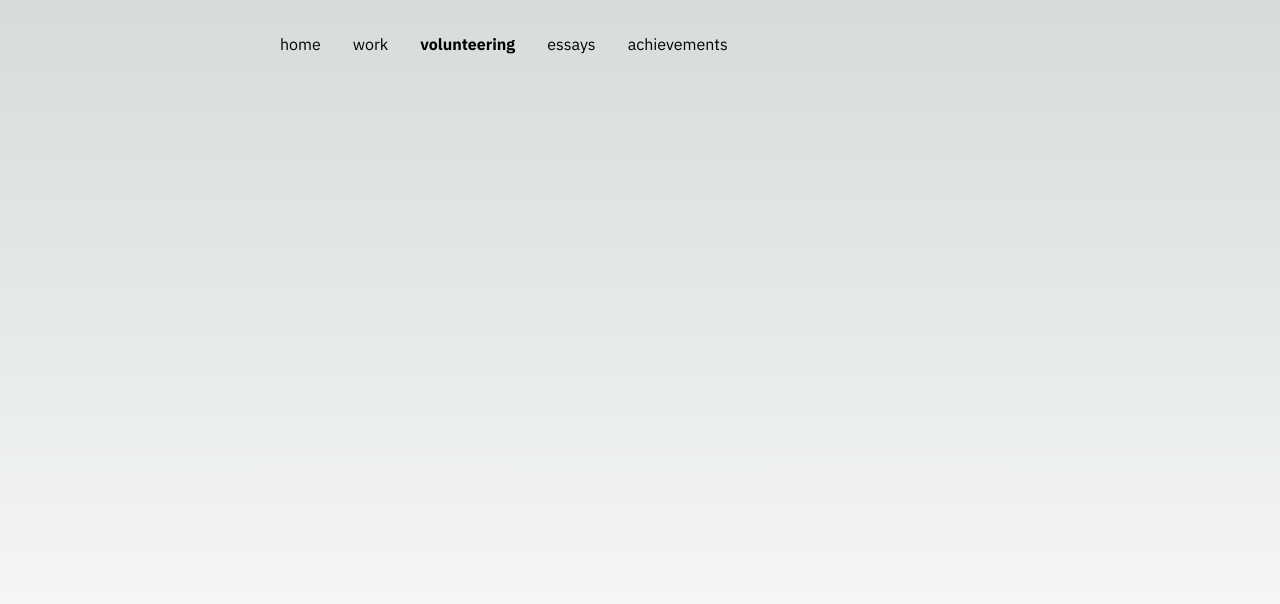
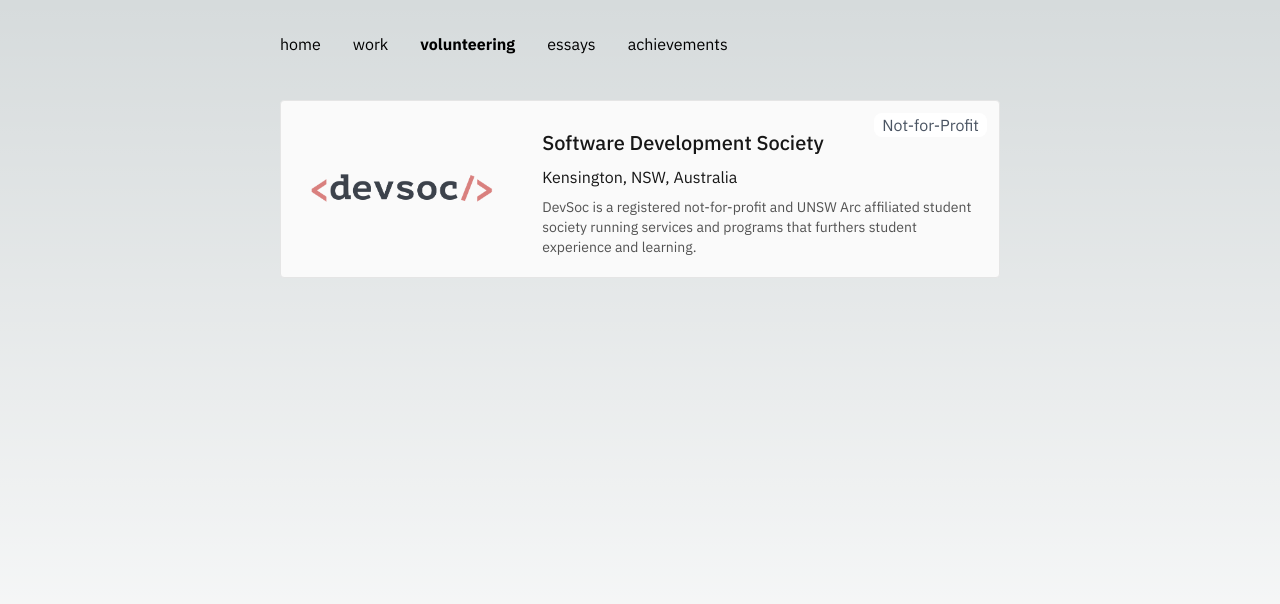
Before and after one commit to 3bobchen/point-clare, a Next.js app: page /volunteering in a window 1280 px wide. Shown: the top 604 px of the page. Built offline with nearby package versions, Linux system fonts and the light colour scheme.

Commit message:
volunteering start

```diff
--- a/src/app/page.tsx
+++ b/src/app/page.tsx
@@ -254,7 +254,7 @@ export default function Home() {
       <div className="my-8 px-6 flex flex-row space-x-2 w-full h-14">
         <div
           className="border border-neutral-200 dark:border-neutral-700 bg-white dark:bg-neutral-800 rounded flex items-center justify-between px-3 py-4">
-          <a href="https://unswfintech.com">
+          <a href="https://devsoc.app">
             <Image
               alt=""
               src="https://media.licdn.com/dms/image/D560BAQE_rkSk_pK13w/company-logo_200_200/0/1701169794961?e=2147483647&v=beta&t=nqdTXohRdKpMvtNcg86F7sUpKEgO9zhXRnD0hGbn3CU"
@@ -300,7 +300,7 @@ export default function Home() {
             return
           } else if (idx % 2 != 0) {
             return (
-              <div className="w-full px-6 pb-8 columns-2">
+              <div className="w-full px-6 pb-8 columns-2" key={idx}>
                 <StyledLink
                   img={findOutMore[idx - 1].image}
                   name={findOutMore[idx - 1].name}
@@ -319,7 +319,7 @@ export default function Home() {
             )
           } else {
             return (
-              <div className="w-1/2 pl-6 pr-3 pb-12">
+              <div className="w-1/2 pl-6 pr-3 pb-12" key={idx}>
                 <StyledLink
                   img={item.image}
                   name={item.name}
--- a/src/app/volunteering/page.tsx
+++ b/src/app/volunteering/page.tsx
@@ -1,4 +1,39 @@
-import React from "react";
+import React, {Suspense} from "react";
+import Image from "next/image";
+import {work_data, WorkDataObject} from "@/app/volunteering/work_data";
+
+function WorkHistoryObject(props: {work: WorkDataObject}) {
+  const {work} = props;
+
+  return (
+    <div className="group flex w-full py-3">
+      <div
+        // href=""
+        // target="_blank"
+        className="relative border border-neutral-200 dark:border-neutral-700 bg-neutral-50 dark:bg-neutral-800 rounded flex items-center justify-between w-full"
+      >
+        <div className="absolute bg-white text-gray-600 px-2 rounded-lg right-3 top-3">{work.tag}</div>
+        <div className="px-6">
+          <Image src={work.companyLogo} alt=""
+                 width={300} height={100}/>
+        </div>
+        <div className="flex flex-col self-start w-full p-5 justify-between h-full">
+          <div>
+            <p className="font-medium text-neutral-900 dark:text-neutral-100 text-xl py-2">
+              {work.companyName}
+            </p>
+            <p className="text-neutral-900">
+              {work.location}
+            </p>
+            <p className="text-sm pt-2 text-neutral-600">
+              {work.companyBlurb}
+            </p>
+          </div>
+        </div>
+      </div>
+    </div>
+  );
+}
 
 export default function Page() {
   return (
@@ -10,6 +45,18 @@ export default function Page() {
         <a href="/essays">essays</a>
         <a href="/achievements">achievements</a>
       </div>
+      <div className="w-full px-6 pb-8">
+        {
+          work_data.map((work: WorkDataObject, idx: number) => {
+            return (
+              <WorkHistoryObject
+                key={idx}
+                work={work}
+              />
+            )
+          })
+        }
+      </div>
     </main>
   )
 }
--- /dev/null
+++ b/src/app/volunteering/work_data.ts
@@ -0,0 +1,51 @@
+export interface WorkDataObject {
+  companyName: string;
+  companyLogo: string;
+  companyBlurb: string;
+  companyWebsite: string;
+  startMonth: number;
+  startYear: number;
+  endMonth: number | null;
+  endYear: number | null;
+  location: string;
+  roles: RoleObject[];
+  tag: string;
+  tagLink: string;
+}
+
+interface RoleObject {
+  roleTitle: string;
+  roleSubtitle: string;
+  roleStartMonth: number;
+  roleStartYear: number;
+  roleEndMonth: number | null;
+  roleEndYear: number | null;
+  roleDescription: string;
+}
+
+export const work_data: WorkDataObject[] = [
+  {
+    companyName: "Software Development Society",
+    companyLogo: "/devsoc.png",
+    companyBlurb: "DevSoc is a registered not-for-profit and UNSW Arc affiliated student society running services and programs that furthers student experience and learning.",
+    companyWebsite: "https://devsoc.app/",
+    startMonth: 10,
+    startYear: 2023,
+    endMonth: null,
+    endYear: null,
+    location: "Kensington, NSW, Australia",
+    tag: "Not-for-Profit",
+    tagLink: "",
+    roles: [
+      {
+        roleTitle: "Co-President",
+        roleSubtitle: "",
+        roleStartMonth: 10,
+        roleStartYear: 2023,
+        roleEndMonth: null,
+        roleEndYear: null,
+        roleDescription: ""
+      }
+    ]
+  }
+]
```
Also changed, not shown: public/devsoc.png (added).
